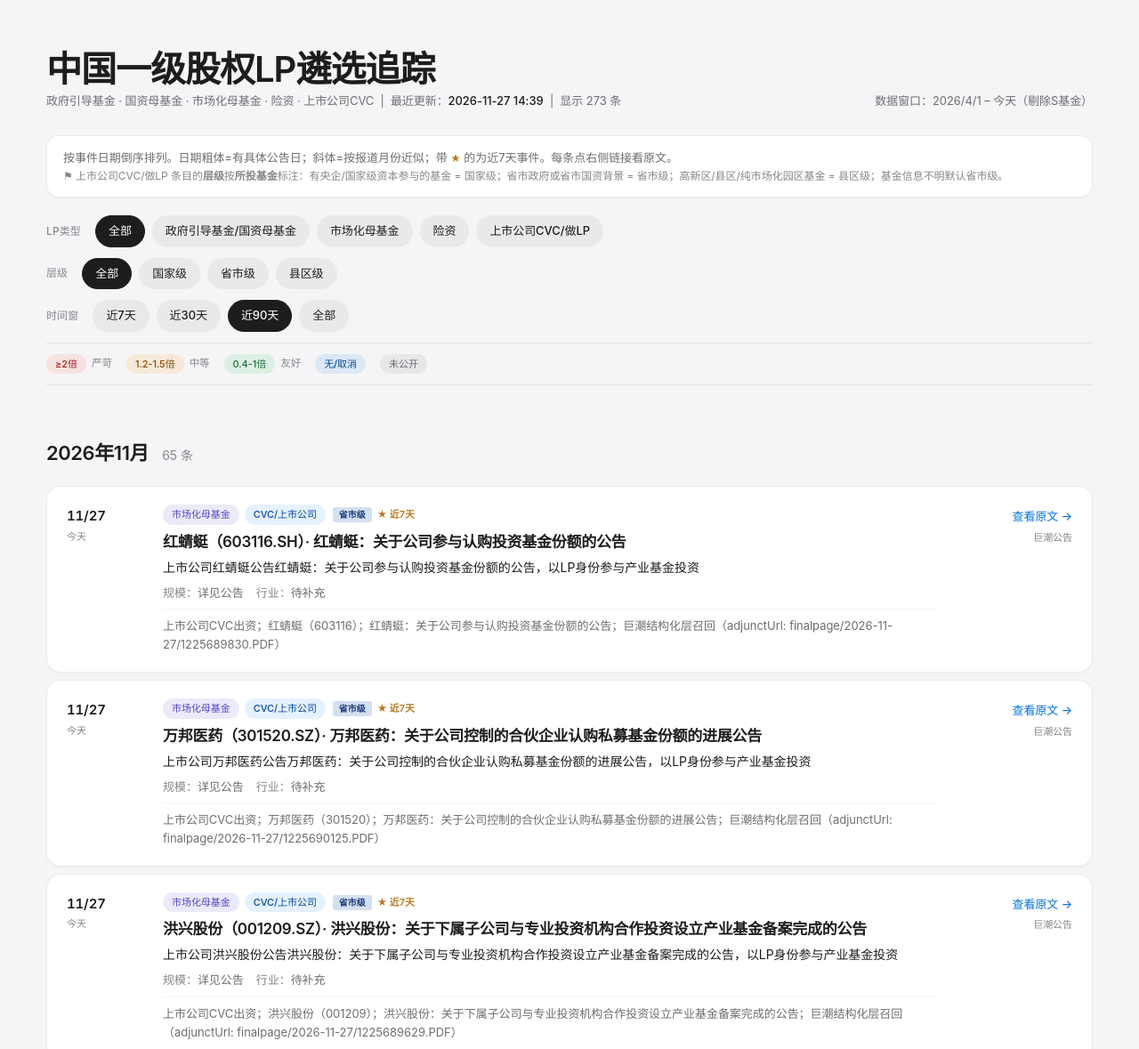
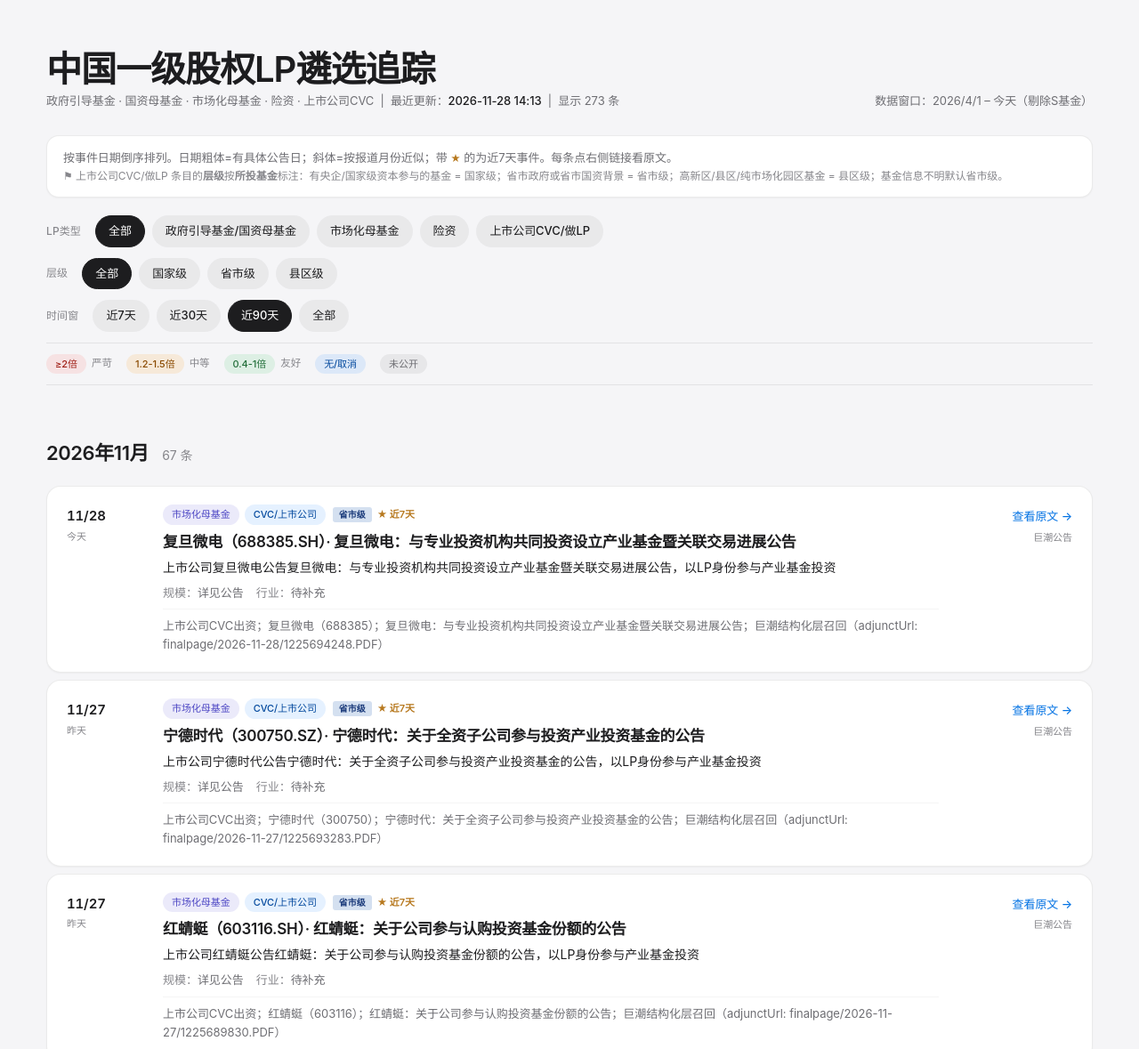
Before and after one commit to ylin23-commits/lp-tracker, a plain HTML site: page docs/index.html in a window 1280 px wide. Shown: the top 1179 px of the page at 89% size. Drawn offline with Linux system fonts and the light colour scheme.

Commit message:
chore: daily refresh 2026-11-28 14:13

```diff
--- a/docs/index.html
+++ b/docs/index.html
@@ -426,8 +426,10 @@ footer code {
 
 <script>
 const DATA = {
-  lastUpdated: "2026-11-27 14:39",
+  lastUpdated: "2026-11-28 14:13",
   rows: [
+    { date: "2026-11-28", precise: true, cat: "market", level: "provincial", name: "复旦微电（688385.SH）· 复旦微电：与专业投资机构共同投资设立产业基金暨关联交易进展公告", action: "上市公司复旦微电公告复旦微电：与专业投资机构共同投资设立产业基金暨关联交易进展公告，以LP身份参与产业基金投资", size: "详见公告", fbType: "none", fbText: "CVC/上市公司", detail: "上市公司CVC出资；复旦微电（688385）；复旦微电：与专业投资机构共同投资设立产业基金暨关联交易进展公告；巨潮结构化层召回（adjunctUrl: finalpage/2026-11-28/1225694248.PDF）", industry: "待补充", url: "http://static.cninfo.com.cn/finalpage/2026-11-28/1225694248.PDF", urlLabel: "巨潮公告" },
+    { date: "2026-11-27", precise: true, cat: "market", level: "provincial", name: "宁德时代（300750.SZ）· 宁德时代：关于全资子公司参与投资产业投资基金的公告", action: "上市公司宁德时代公告宁德时代：关于全资子公司参与投资产业投资基金的公告，以LP身份参与产业基金投资", size: "详见公告", fbType: "none", fbText: "CVC/上市公司", detail: "上市公司CVC出资；宁德时代（300750）；宁德时代：关于全资子公司参与投资产业投资基金的公告；巨潮结构化层召回（adjunctUrl: finalpage/2026-11-27/1225693283.PDF）", industry: "待补充", url: "http://static.cninfo.com.cn/finalpage/2026-11-27/1225693283.PDF", urlLabel: "巨潮公告" },
     { date: "2026-11-27", precise: true, cat: "market", level: "provincial", name: "红蜻蜓（603116.SH）· 红蜻蜓：关于公司参与认购投资基金份额的公告", action: "上市公司红蜻蜓公告红蜻蜓：关于公司参与认购投资基金份额的公告，以LP身份参与产业基金投资", size: "详见公告", fbType: "none", fbText: "CVC/上市公司", detail: "上市公司CVC出资；红蜻蜓（603116）；红蜻蜓：关于公司参与认购投资基金份额的公告；巨潮结构化层召回（adjunctUrl: finalpage/2026-11-27/1225689830.PDF）", industry: "待补充", url: "http://static.cninfo.com.cn/finalpage/2026-11-27/1225689830.PDF", urlLabel: "巨潮公告" },
     { date: "2026-11-27", precise: true, cat: "market", level: "provincial", name: "万邦医药（301520.SZ）· 万邦医药：关于公司控制的合伙企业认购私募基金份额的进展公告", action: "上市公司万邦医药公告万邦医药：关于公司控制的合伙企业认购私募基金份额的进展公告，以LP身份参与产业基金投资", size: "详见公告", fbType: "none", fbText: "CVC/上市公司", detail: "上市公司CVC出资；万邦医药（301520）；万邦医药：关于公司控制的合伙企业认购私募基金份额的进展公告；巨潮结构化层召回（adjunctUrl: finalpage/2026-11-27/1225690125.PDF）", industry: "待补充", url: "http://static.cninfo.com.cn/finalpage/2026-11-27/1225690125.PDF", urlLabel: "巨潮公告" },
     { date: "2026-11-27", precise: true, cat: "market", level: "provincial", name: "洪兴股份（001209.SZ）· 洪兴股份：关于下属子公司与专业投资机构合作投资设立产业基金备案完成的公告", action: "上市公司洪兴股份公告洪兴股份：关于下属子公司与专业投资机构合作投资设立产业基金备案完成的公告，以LP身份参与产业基金投资", size: "详见公告", fbType: "none", fbText: "CVC/上市公司", detail: "上市公司CVC出资；洪兴股份（001209）；洪兴股份：关于下属子公司与专业投资机构合作投资设立产业基金备案完成的公告；巨潮结构化层召回（adjunctUrl: finalpage/2026-11-27/1225689629.PDF）", industry: "待补充", url: "http://static.cninfo.com.cn/finalpage/2026-11-27/1225689629.PDF", urlLabel: "巨潮公告" },
@@ -1736,7 +1738,7 @@ const CAT_META = {
 };
 
 let filters = { cat: "all", lvl: "all", window: "90" };
-const TODAY = new Date("2026-11-27");
+const TODAY = new Date("2026-11-28");
 const SEVEN_DAYS_AGO = new Date(TODAY); SEVEN_DAYS_AGO.setDate(TODAY.getDate() - 7);
 
 function daysAgo(dateStr) {
```
